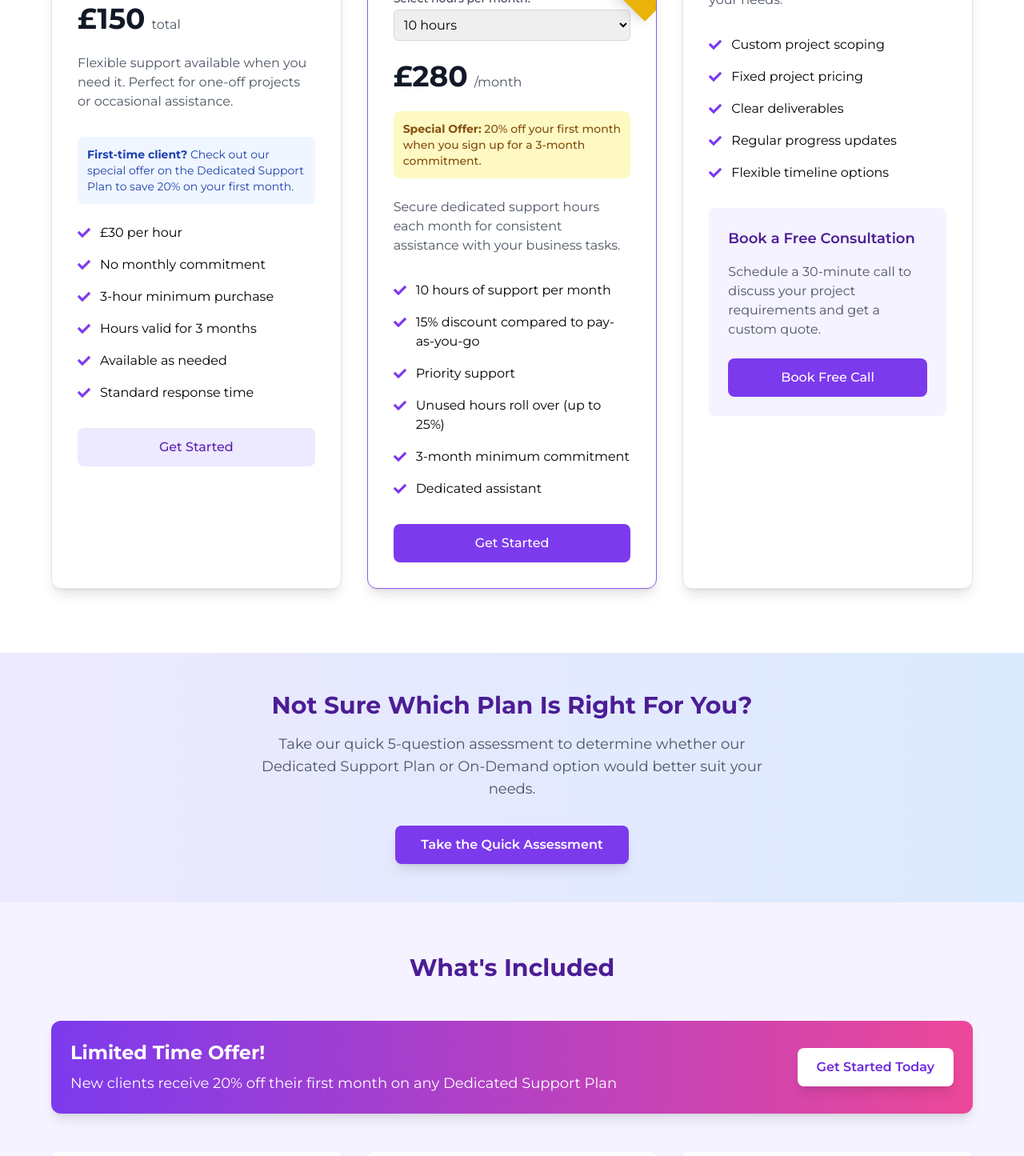
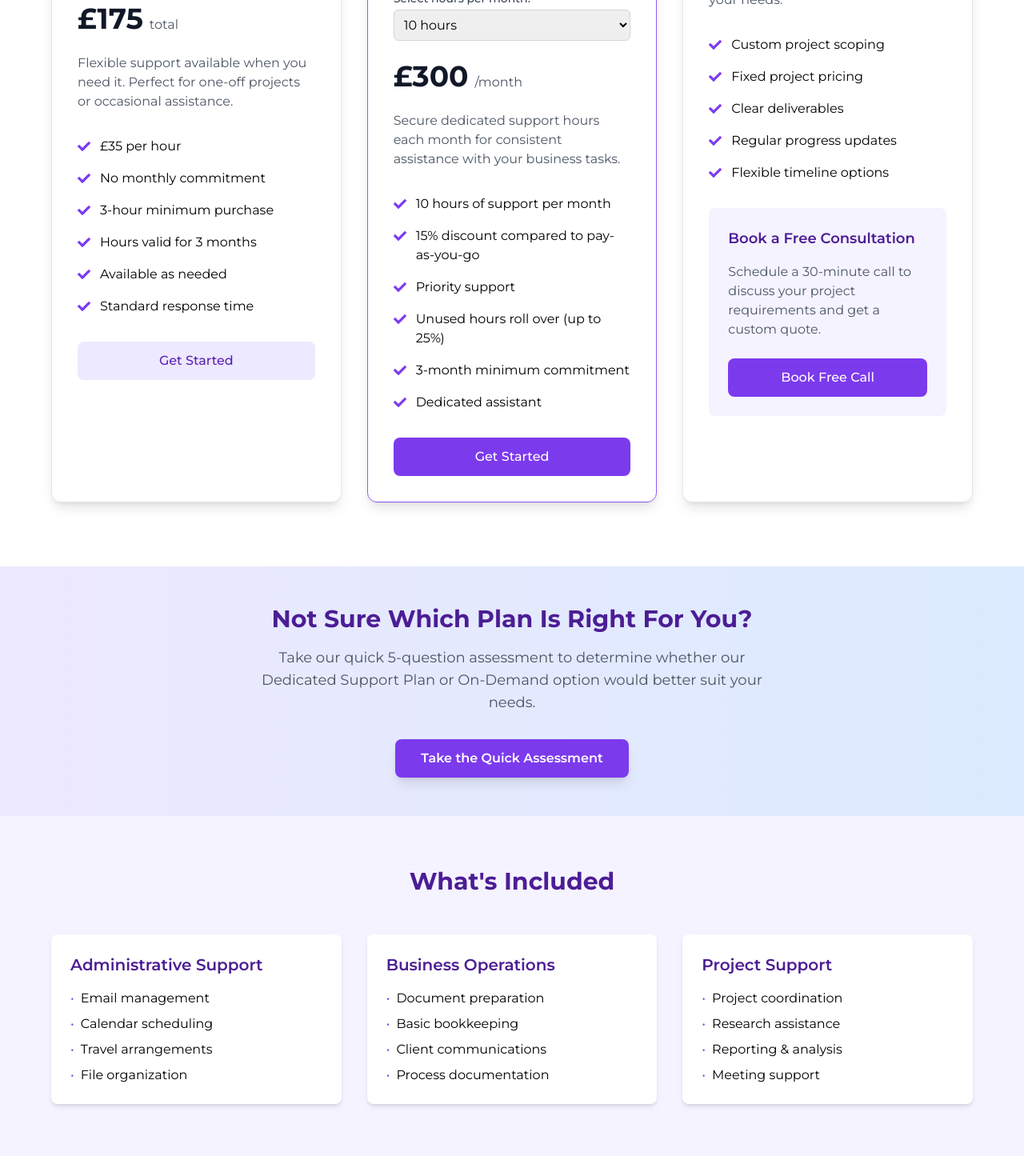
Before and after one commit to SGPDIGITALSOLUTIONS/natashawebsite, a Next.js app: page /pricing in a window 1280 px wide. Shown: the part 800-2245 px from the top of the page at 80% size. Built offline with nearby package versions, Linux system fonts and the light colour scheme.

Commit message:
Update pricing: Remove 20% discount and adjust hourly rates

```diff
--- a/app/pricing/page.tsx
+++ b/app/pricing/page.tsx
@@ -15,16 +15,16 @@ export default function PricingPage() {
 
   // Pricing calculations
   const retainerRates = {
-    10: 280,   // 10 hours * £28
-    15: 420,   // 15 hours * £28
-    20: 560,   // 20 hours * £28
-    25: 700,   // 25 hours * £28
-    30: 840,   // 30 hours * £28
-    35: 980,   // 35 hours * £28
-    40: 1120   // 40 hours * £28
+    10: 300,   // 10 hours * £30
+    15: 450,   // 15 hours * £30
+    20: 600,   // 20 hours * £30
+    25: 750,   // 25 hours * £30
+    30: 900,   // 30 hours * £30
+    35: 1050,  // 35 hours * £30
+    40: 1200   // 40 hours * £30
   };
 
-  const paygoRate = 30; // £ per hour
+  const paygoRate = 35; // £ per hour
 
   const calculateRetainerPrice = () => {
     return retainerRates[retainerHours] || 0;
@@ -356,9 +356,7 @@ export default function PricingPage() {
                 <p className="text-gray-600 mb-8">
                   Flexible support available when you need it. Perfect for one-off projects or occasional assistance.
                 </p>
-                <div className="bg-blue-50 p-3 rounded-lg mb-6 text-sm text-blue-800">
-                  <span className="font-bold">First-time client?</span> Check out our special offer on the Dedicated Support Plan to save 20% on your first month.
-                </div>
+
                 <ul className="space-y-4 mb-8">
                   <li className="flex items-start">
                     <FaCheck className="text-purple-600 mr-3 mt-1 flex-shrink-0" />
@@ -405,9 +403,7 @@ export default function PricingPage() {
               <div className="bg-purple-600 text-white py-2 text-center font-medium">
                 Most Popular
               </div>
-              <div className="absolute -right-8 top-20 transform rotate-45 bg-yellow-500 text-white py-1 px-10 shadow-lg font-medium text-sm">
-                20% OFF FIRST MONTH
-              </div>
+
               <div className="p-8">
                 <h3 className="text-2xl font-bold text-gray-900 mb-4">Dedicated Support Plan</h3>
 
@@ -435,9 +431,7 @@ export default function PricingPage() {
                   <span className="text-4xl font-extrabold text-gray-900">£{calculateRetainerPrice()}</span>
                   <span className="text-gray-600 ml-2">/month</span>
                 </div>
-                <div className="bg-yellow-100 p-3 rounded-lg mb-6 text-sm text-yellow-800 font-medium">
-                  <span className="font-bold">Special Offer:</span> 20% off your first month when you sign up for a 3-month commitment.
-                </div>
+
                 <p className="text-gray-600 mb-8">
                   Secure dedicated support hours each month for consistent assistance with your business tasks.
                 </p>
@@ -546,20 +540,7 @@ export default function PricingPage() {
         <div className="max-w-6xl mx-auto">
           <h2 className="text-3xl font-bold text-center text-purple-900 mb-12">What's Included</h2>
 
-          <div className="bg-gradient-to-r from-purple-600 to-pink-500 text-white p-6 rounded-xl shadow-lg mb-12">
-            <div className="flex flex-col md:flex-row items-center justify-between">
-              <div className="mb-4 md:mb-0">
-                <h3 className="text-2xl font-bold mb-2">Limited Time Offer!</h3>
-                <p className="text-lg">New clients receive 20% off their first month on any Dedicated Support Plan</p>
-              </div>
-              <Link
-                href="/contact"
-                className="bg-white text-purple-700 py-3 px-6 rounded-lg font-semibold hover:bg-purple-50 transition-colors shadow-lg whitespace-nowrap"
-              >
-                Get Started Today
-              </Link>
-            </div>
-          </div>
+
 
           <div className="grid grid-cols-1 md:grid-cols-3 gap-8 mb-12">
             <div className="bg-white p-6 rounded-lg shadow-md">
```
